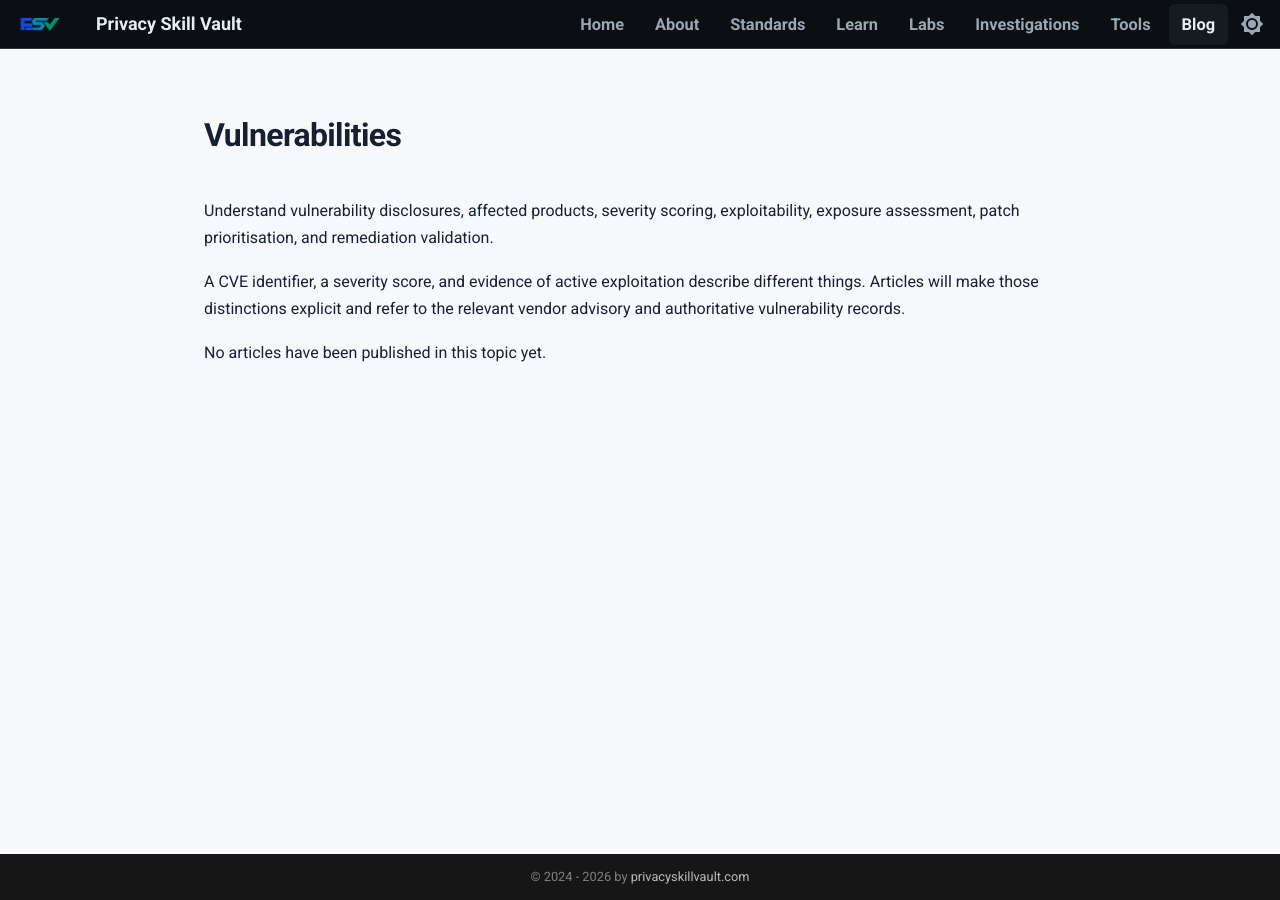
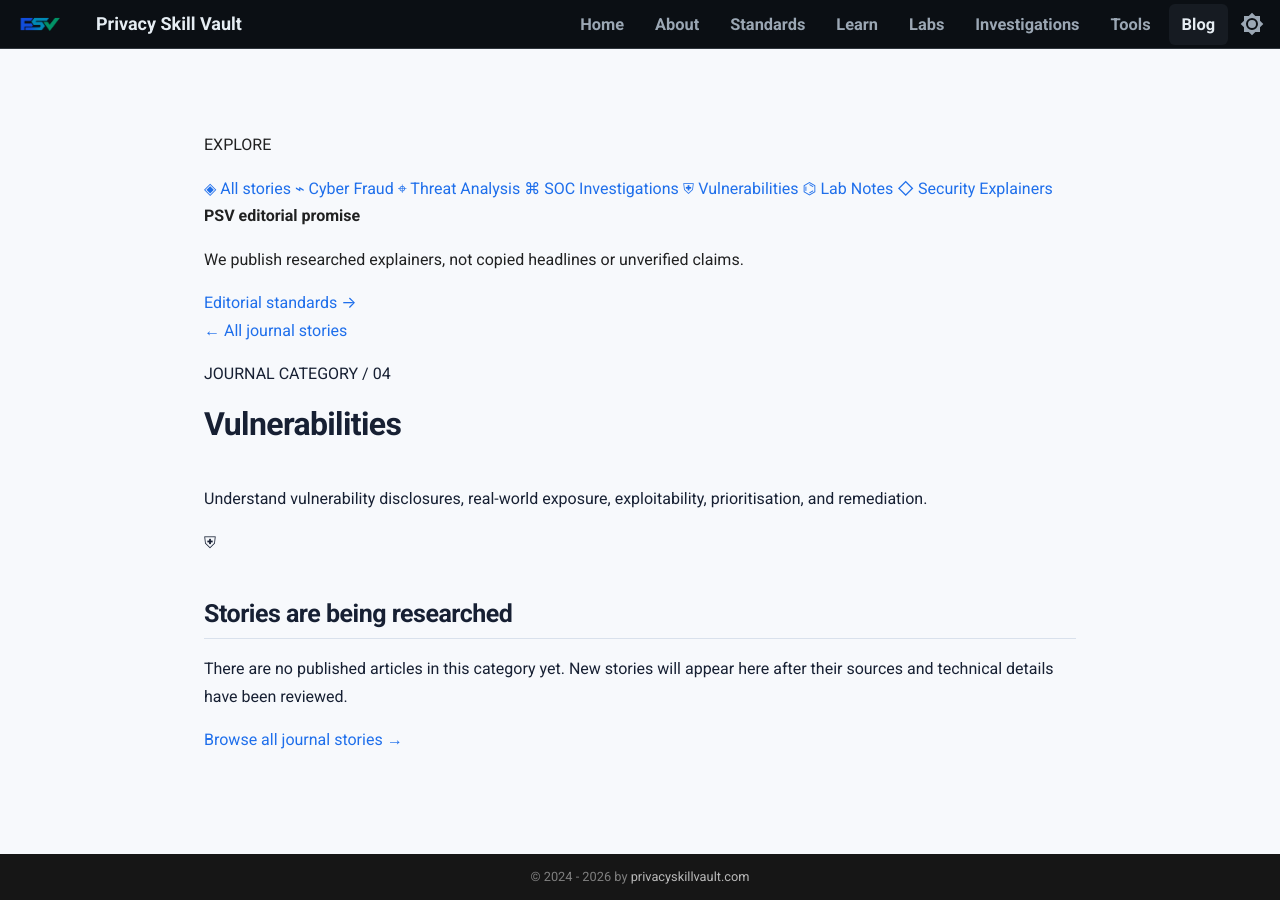
Before and after one commit to PrivacySkillVault/privacyskillvault.github.io, an MkDocs documentation site: the page built from docs/blog/vulnerabilities/index.md, in a window 1280 px wide. Built offline with MkDocs 1.6.1 and Material for MkDocs 9.7.7, drawn with Linux system fonts in a browser that asks for light colours.

Commit message:
Redesign Vulnerabilities journal category page

```diff
--- a/docs/blog/vulnerabilities/index.md
+++ b/docs/blog/vulnerabilities/index.md
@@ -1,7 +1,20 @@
-# Vulnerabilities
-
-Understand vulnerability disclosures, affected products, severity scoring, exploitability, exposure assessment, patch prioritisation, and remediation validation.
-
-A CVE identifier, a severity score, and evidence of active exploitation describe different things. Articles will make those distinctions explicit and refer to the relevant vendor advisory and authoritative vulnerability records.
-
-No articles have been published in this topic yet.
+<div class="psv-journal-shell psv-journal-shell--category">
+  <aside class="psv-journal-sidebar" aria-label="Journal categories">
+    <p class="psv-journal-side-label">EXPLORE</p>
+    <a class="psv-journal-side-link" href="../"><span class="psv-side-mark">◈</span> All stories</a>
+    <a class="psv-journal-side-link" href="../cyber-fraud/"><span class="psv-side-mark">⌁</span> Cyber Fraud</a>
+    <a class="psv-journal-side-link " href="../threat-analysis/"><span class="psv-side-mark">⌖</span> Threat Analysis</a>
+    <a class="psv-journal-side-link " href="../soc-investigations/"><span class="psv-side-mark">⌘</span> SOC Investigations</a>
+    <a class="psv-journal-side-link is-active" href="../vulnerabilities/"><span class="psv-side-mark">⛨</span> Vulnerabilities</a>
+    <a class="psv-journal-side-link " href="../lab-notes/"><span class="psv-side-mark">⌬</span> Lab Notes</a>
+    <a class="psv-journal-side-link " href="../security-explainers/"><span class="psv-side-mark">◇</span> Security Explainers</a>
+    <div class="psv-journal-sidebar-note"><strong>PSV editorial promise</strong><p>We publish researched explainers, not copied headlines or unverified claims.</p><a href="../editorial-standards/">Editorial standards →</a></div>
+  </aside>
+  <main class="psv-journal-main psv-category-main">
+    <a class="psv-journal-back" href="../">← All journal stories</a>
+    <p class="psv-journal-kicker">JOURNAL CATEGORY / 04</p>
+    <h1>Vulnerabilities</h1>
+    <p class="psv-category-deck">Understand vulnerability disclosures, real-world exposure, exploitability, prioritisation, and remediation.</p>
+    <div class="psv-journal-empty"><span>⛨</span><h2>Stories are being researched</h2><p>There are no published articles in this category yet. New stories will appear here after their sources and technical details have been reviewed.</p><a href="../">Browse all journal stories →</a></div>
+  </main>
+</div>
```
